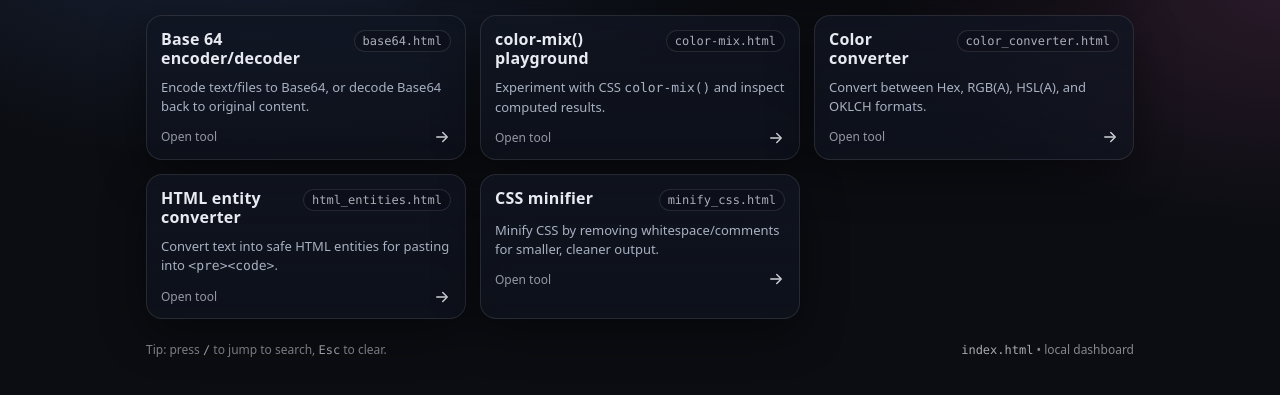
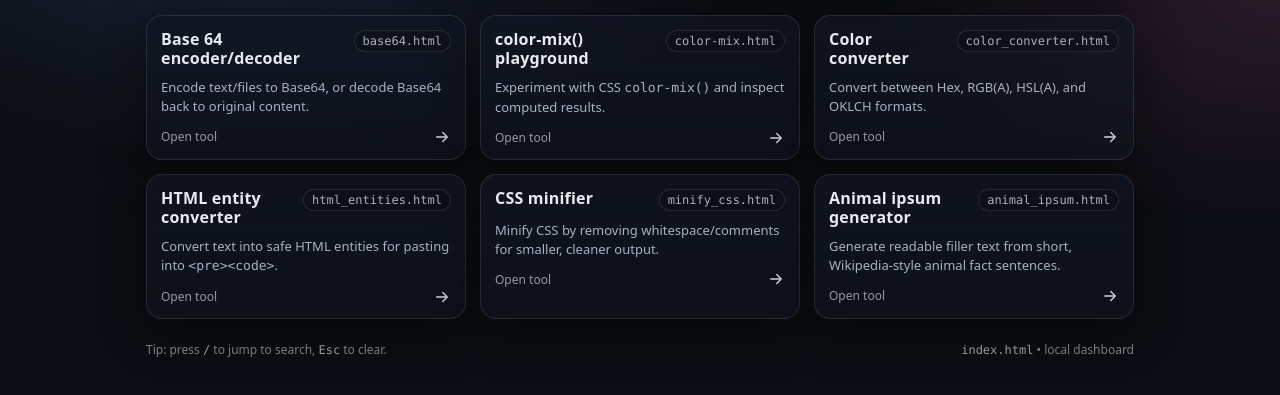
Before and after one commit to troennes/tools, a plain HTML site: page index.html in a window 1280 px wide. Shown: the part 85-480 px from the top of the page. Drawn offline with Linux system fonts and the light colour scheme.

Commit message:
Update index.html

```diff
--- a/index.html
+++ b/index.html
@@ -316,6 +316,23 @@
             </div>
           </a>
         </article>
+
+      <article class="card" data-keywords="lorem ipsum animal facts">
+          <a href="./animal_ipsum.html">
+            <div class="top">
+              <h2 class="title">Animal ipsum generator</h2>
+              <span class="file">animal_ipsum.html</span>
+            </div>
+            <p class="desc">Generate readable filler text from short, Wikipedia-style animal fact sentences.</p>
+            <div class="open">
+              <span class="hint">Open tool</span>
+              <svg class="arrow" viewBox="0 0 24 24" fill="none" aria-hidden="true">
+                <path d="M5 12h12" stroke="currentColor" stroke-width="1.8" stroke-linecap="round"/>
+                <path d="M13 6l6 6-6 6" stroke="currentColor" stroke-width="1.8" stroke-linecap="round" stroke-linejoin="round"/>
+              </svg>
+            </div>
+          </a>
+        </article>
       </section>
 
       <div class="empty" id="empty">
```
